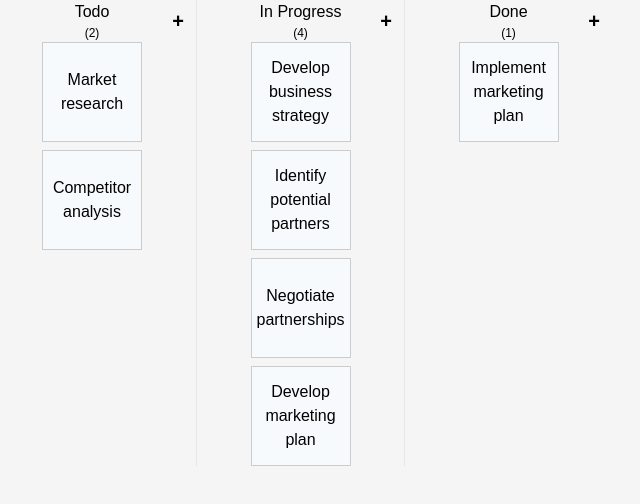
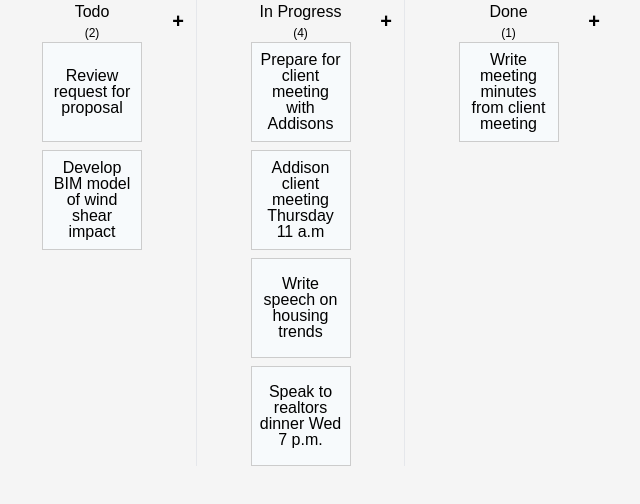
Before and after one commit to devprle/kanban-board, a React (Vite) app: page / in a window 1280 px wide. Shown: the top 504 px of the page, without its empty margins (340-980 px from the left). Built offline with nearby package versions, Linux system fonts and the light colour scheme.

Commit message:
Components reorganisation, Typescript cleanup

```diff
--- a/src/App.tsx
+++ b/src/App.tsx
@@ -3,12 +3,11 @@ import React, { useState } from 'react'
 import styled from 'styled-components'
 
 import Modal from './components/Modal'
-import TaskCard from './components/TaskCard'
+import TaskColumn from "@/components/TaskColumn";
 import {
   Status,
   statuses,
   Task,
-  tasks as initialTasks
 } from './utils/data-tasks'
 import {useDispatch, useSelector} from "react-redux";
 import {RootState} from "@/redux/reducers";
@@ -18,38 +17,7 @@ const Container = styled.div`
   justify-content: center;
 `
 
-const ColumnWrapper = styled.div`
-  width: 13rem;
-`
 
-const ColumnHeader = styled.div`
-  position: relative;
-  text-align: center;
-`
-
-const ColumnTitle = styled.h2`
-  text-transform: capitalize;
-`
-
-const TaskCount = styled.div`
-  font-size: 0.75rem;
-`
-
-const AddButton = styled.div`
-  position: absolute;
-  top: 50%;
-  right: 0.75rem;
-  transform: translateY(-50%);
-  cursor: pointer;
-  font-size: 1.25rem;
-  font-weight: bold;
-`
-const TasksWrapper = styled.div`
-  display: flex;
-  flex-direction: column;
-  align-items: center;
-  gap: 0.5rem;
-`
 
 const App = () => {
   //const [tasks, setTasks] = useState<Task[]>(initialTasks)
@@ -109,30 +77,14 @@ const App = () => {
     <Container>
       <div className="flex divide-x">
         {columns.map((column) => (
-          <ColumnWrapper
-            id={column.status}
-            key={column.status}
-            onDrop={(e) => handleDrop(e, column.status)}
-            onDragOver={(e) => e.preventDefault()}
-          >
-            <ColumnHeader>
-              <ColumnTitle>{column.status.replace(/-/g, ' ')}</ColumnTitle>
-              <TaskCount>({column.tasks.length})</TaskCount>
-              <AddButton onClick={() => openCreateModal(column.status)}>
-                +
-              </AddButton>
-            </ColumnHeader>
-            <TasksWrapper>
-              {column.tasks.map((task) => (
-                <TaskCard
-                  key={'task-' + task.id}
-                  task={task}
-                  updateTask={updateTask}
-                  deleteTask={deleteTask}
-                />
-              ))}
-            </TasksWrapper>
-          </ColumnWrapper>
+            <TaskColumn
+                key={column.status}
+                column={column}
+                openCreateModal={openCreateModal}
+                handleDrop={handleDrop}
+                updateTask={updateTask}
+                deleteTask={deleteTask}
+            />
         ))}
       </div>
       {isCreateModalOpen && (
--- a/src/components/TaskCard.tsx
+++ b/src/components/TaskCard.tsx
@@ -1,7 +1,7 @@
 import { useState } from 'react'
 import styled from 'styled-components'
 
-import { Task } from '../utils/data-tasks'
+import { Task } from '@/utils/data-tasks'
 
 const TaskCardWrapper = styled.div`
   position: relative;
@@ -14,7 +14,10 @@ const TaskCardWrapper = styled.div`
   background-color: #f7fafc;
   padding: 6px 8px;
 `
-
+const TaskCardTitle = styled.div`
+  text-align: center;
+  line-height: 1;
+`
 const DeleteButton = styled.div`
   position: absolute;
   top: -3px;
@@ -61,7 +64,7 @@ const TaskCard = ({
           onChange={(e) => updateTask({ ...task, title: e.target.value })}
         />
       ) : (
-        <div className="text-center">{task.title}</div>
+        <TaskCardTitle>{task.title}</TaskCardTitle>
       )}
     </TaskCardWrapper>
   )
--- /dev/null
+++ b/src/components/TaskColumn.tsx
@@ -0,0 +1,80 @@
+import styled from 'styled-components'
+import TaskCard from '@/components/TaskCard'
+import React from 'react'
+import { Task, Status } from '@/utils/data-tasks'
+
+const ColumnWrapper = styled.div`
+  width: 13rem;
+`
+
+const ColumnHeader = styled.div`
+  position: relative;
+  text-align: center;
+`
+
+const ColumnTitle = styled.h2`
+  text-transform: capitalize;
+`
+
+const TaskCount = styled.div`
+  font-size: 0.75rem;
+`
+
+const AddButton = styled.div`
+  position: absolute;
+  top: 50%;
+  right: 0.75rem;
+  transform: translateY(-50%);
+  cursor: pointer;
+  font-size: 1.25rem;
+  font-weight: bold;
+`
+const TasksWrapper = styled.div`
+  display: flex;
+  flex-direction: column;
+  align-items: center;
+  gap: 0.5rem;
+`
+
+const TaskColumn = ({
+  column,
+  openCreateModal,
+  handleDrop,
+  updateTask,
+  deleteTask
+}: {
+  column: {
+    status: Status
+    tasks: Task[]
+  }
+  openCreateModal: (status: Status) => void
+  handleDrop: (e: React.DragEvent<HTMLDivElement>, status: Status) => void
+  updateTask: (task: Task) => void
+  deleteTask: (task: Task) => void
+}) => {
+  return (
+    <ColumnWrapper
+      id={column.status}
+      key={column.status}
+      onDrop={(e) => handleDrop(e, column.status)}
+      onDragOver={(e) => e.preventDefault()}
+    >
+      <ColumnHeader>
+        <ColumnTitle>{column.status.replace(/-/g, ' ')}</ColumnTitle>
+        <TaskCount>({column.tasks.length})</TaskCount>
+        <AddButton onClick={() => openCreateModal(column.status)}>+</AddButton>
+      </ColumnHeader>
+      <TasksWrapper>
+        {column.tasks.map((task) => (
+          <TaskCard
+            key={'task-' + task.id}
+            task={task}
+            updateTask={updateTask}
+            deleteTask={deleteTask}
+          />
+        ))}
+      </TasksWrapper>
+    </ColumnWrapper>
+  )
+}
+export default TaskColumn
--- a/src/utils/data-tasks.ts
+++ b/src/utils/data-tasks.ts
@@ -10,37 +10,37 @@ export const statuses: Status[] = ['todo', 'in-progress', 'done']
 export const tasks: Task[] = [
   {
     id: 1,
-    title: 'Market research',
+    title: 'Review request for proposal',
     status: 'todo'
   },
   {
     id: 2,
-    title: 'Competitor analysis',
+    title: 'Develop BIM model of wind shear impact',
     status: 'todo'
   },
   {
     id: 3,
-    title: 'Develop business strategy',
+    title: 'Prepare for client meeting with Addisons',
     status: 'in-progress'
   },
   {
     id: 4,
-    title: 'Identify potential partners',
+    title: 'Addison client meeting Thursday 11 a.m',
     status: 'in-progress'
   },
   {
     id: 5,
-    title: 'Negotiate partnerships',
+    title: 'Write speech on housing trends',
     status: 'in-progress'
   },
   {
     id: 6,
-    title: 'Develop marketing plan',
+    title: 'Speak to realtors dinner Wed 7 p.m.',
     status: 'in-progress'
   },
   {
     id: 7,
-    title: 'Implement marketing plan',
+    title: 'Write meeting minutes from client meeting',
     status: 'done'
   }
 ]
```
